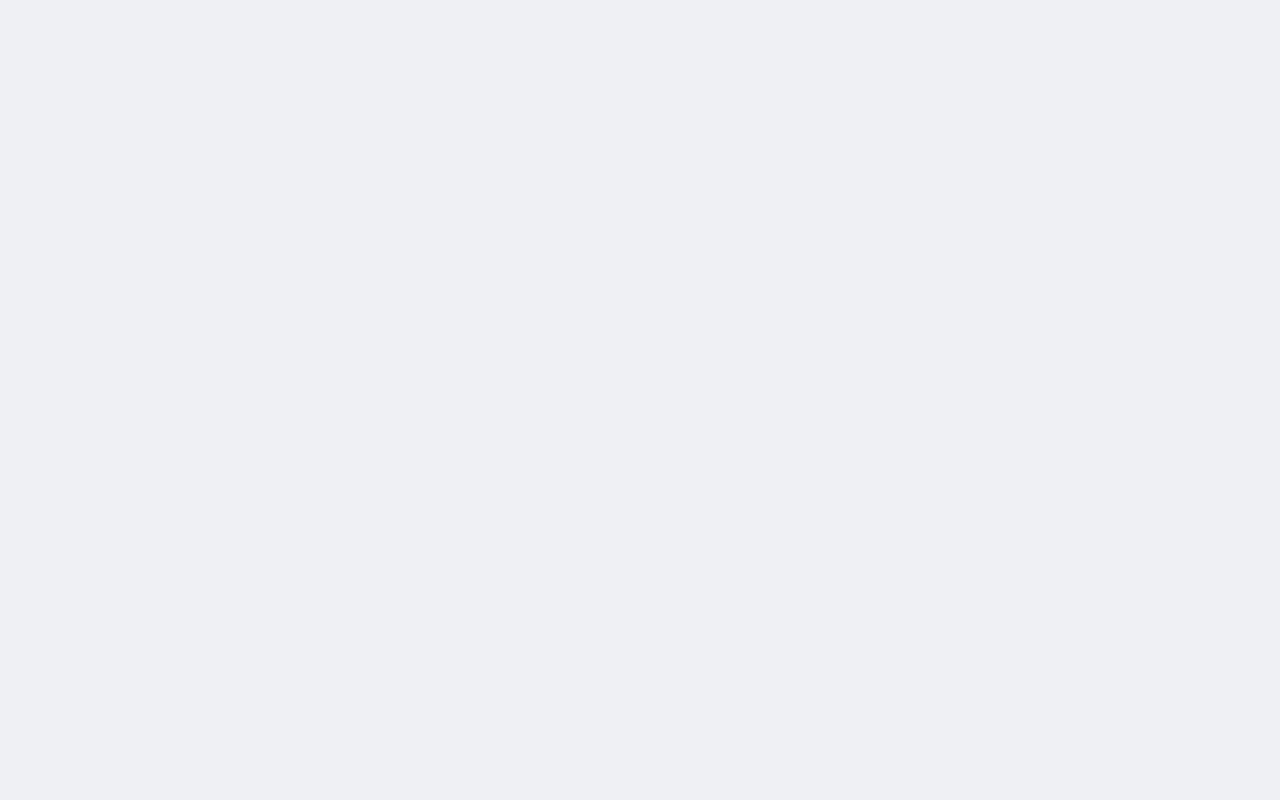
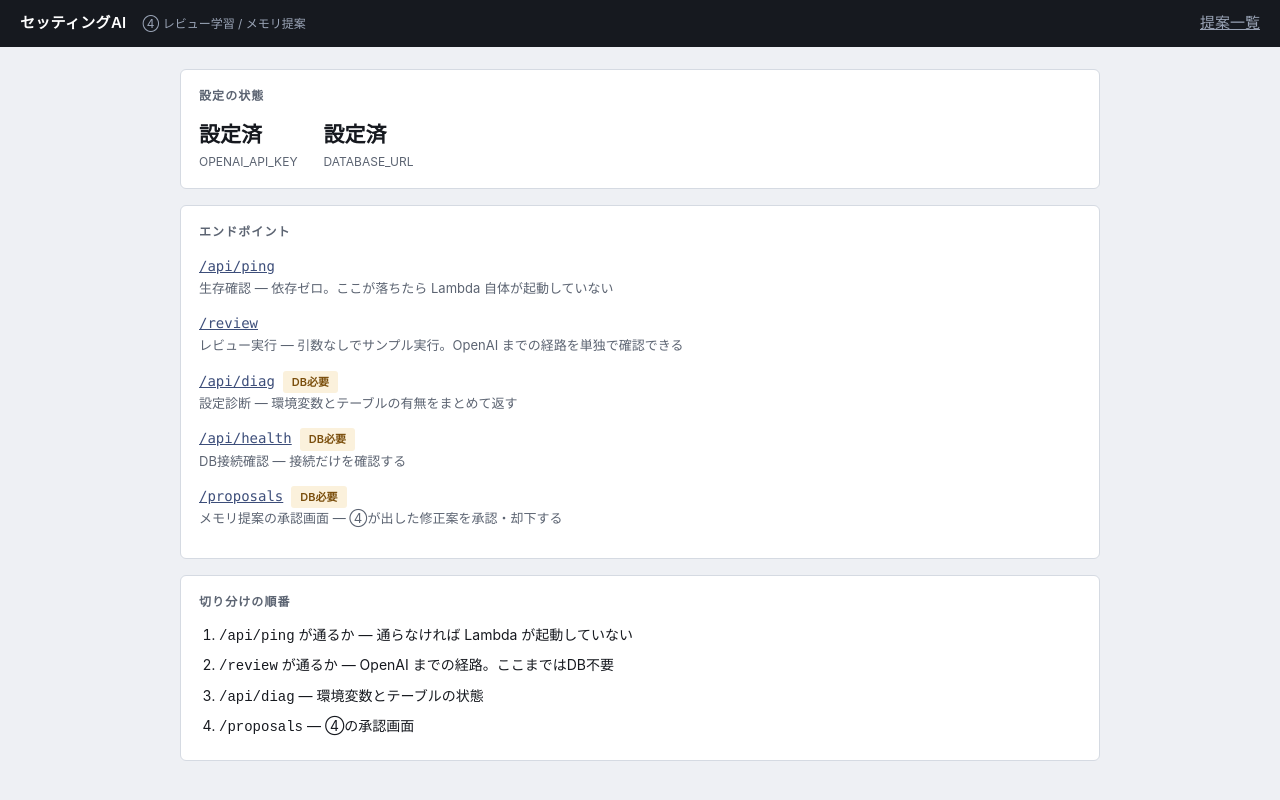
Before and after one commit to MATCHMAKER-IS/review_ai, a Next.js app: page / in a window 1280 px wide. Before the commit this address had no page. Shown: the top 800 px of the page. Built offline with nearby package versions, Linux system fonts and the light colour scheme; no server answers.

Commit message:
デプロイ調整

```diff
--- a/app/page.tsx
+++ b/app/page.tsx
@@ -1,5 +1,128 @@
-import { redirect } from "next/navigation";
+export const runtime = "nodejs";
+export const dynamic = "force-dynamic";
+
+/**
+ * トップページ。
+ *
+ * ★ このファイルは lib/pg を import しません。
+ *   DBが未設定でも必ず表示できるようにするためです。
+ *   ここに import を足すと、DB障害時に全画面が落ちます。
+ */
+
+const ENDPOINTS: Array<{
+  path: string;
+  label: string;
+  note: string;
+  db: boolean;
+}> = [
+  {
+    path: "/api/ping",
+    label: "生存確認",
+    note: "依存ゼロ。ここが落ちたら Lambda 自体が起動していない",
+    db: false,
+  },
+  {
+    path: "/review",
+    label: "レビュー実行",
+    note: "引数なしでサンプル実行。OpenAI までの経路を単独で確認できる",
+    db: false,
+  },
+  {
+    path: "/api/diag",
+    label: "設定診断",
+    note: "環境変数とテーブルの有無をまとめて返す",
+    db: true,
+  },
+  {
+    path: "/api/health",
+    label: "DB接続確認",
+    note: "接続だけを確認する",
+    db: true,
+  },
+  {
+    path: "/proposals",
+    label: "メモリ提案の承認画面",
+    note: "④が出した修正案を承認・却下する",
+    db: true,
+  },
+];
 
 export default function Home() {
-  redirect("/proposals");
+  const openaiReady = Boolean(process.env.OPENAI_API_KEY);
+  const dbReady = Boolean(process.env.DATABASE_URL);
+
+  return (
+    <main>
+      <div className="card">
+        <h2>設定の状態</h2>
+        <div className="stats">
+          <div>
+            <div className="n">{openaiReady ? "設定済" : "未設定"}</div>
+            <div className="l">OPENAI_API_KEY</div>
+          </div>
+          <div>
+            <div className="n">{dbReady ? "設定済" : "未設定"}</div>
+            <div className="l">DATABASE_URL</div>
+          </div>
+        </div>
+        {!dbReady && (
+          <div className="banner warn" style={{ marginTop: 14, marginBottom: 0 }}>
+            DATABASE_URL が未設定です。DBを使う画面とAPIは動きません。
+            レビュー処理（<code>/review</code>）はDB非依存なので、
+            この状態でも動作確認できます。
+          </div>
+        )}
+        {!openaiReady && (
+          <div className="banner warn" style={{ marginTop: 10, marginBottom: 0 }}>
+            OPENAI_API_KEY が未設定です。<code>/review</code> は差分と切り分けまでは
+            返しますが、ルールの言語化は行われません。
+          </div>
+        )}
+      </div>
+
+      <div className="card">
+        <h2>エンドポイント</h2>
+        <ul className="memlist" style={{ listStyle: "none", paddingLeft: 0 }}>
+          {ENDPOINTS.map((e) => (
+            <li key={e.path} style={{ marginBottom: 12 }}>
+              <a href={e.path} className="mono" style={{ fontSize: 14 }}>
+                {e.path}
+              </a>
+              {e.db && (
+                <span
+                  className="kind retire"
+                  style={{ marginLeft: 8, fontSize: 11 }}
+                >
+                  DB必要
+                </span>
+              )}
+              <div className="note">
+                {e.label} — {e.note}
+              </div>
+            </li>
+          ))}
+        </ul>
+      </div>
+
+      <div className="card">
+        <h2>切り分けの順番</h2>
+        <ol className="memlist">
+          <li>
+            <code>/api/ping</code> が通るか — 通らなければ Lambda
+            が起動していない
+          </li>
+          <li>
+            <code>/review</code> が通るか — OpenAI
+            までの経路。ここまではDB不要
+          </li>
+          <li>
+            <code>/api/diag</code> — 環境変数とテーブルの状態
+          </li>
+          <li>
+            <code>/proposals</code> — ④の承認画面
+          </li>
+        </ol>
+      </div>
+    </main>
+  );
 }
--- a/next.config.mjs
+++ b/next.config.mjs
@@ -1,7 +1,14 @@
 /** @type {import('next').NextConfig} */
 const nextConfig = {
-  // pg はネイティブ依存(pg-native)を optional に持つのでバンドルから外す
-  serverExternalPackages: ["pg"],
+  // serverExternalPackages に "pg" を入れてはいけません。
+  //
+  // 指定すると Next はバンドルせず実行時解決に回しますが、
+  // Amplify のパッケージングが node_modules を Lambda に同梱しないため
+  // 「Cannot find module 'pg'」でモジュール読み込み段階から落ちます。
+  //
+  // この指定が要るのは better-sqlite3 や sharp のようなネイティブ
+  // モジュールで、pg は該当しません（pg-native はオプション依存で
+  // 未インストール）。バンドルさせて問題ありません。
 };
 
 export default nextConfig;
```
Also changed, not shown: app/proposals/page.tsx (+85 -8 lines).
